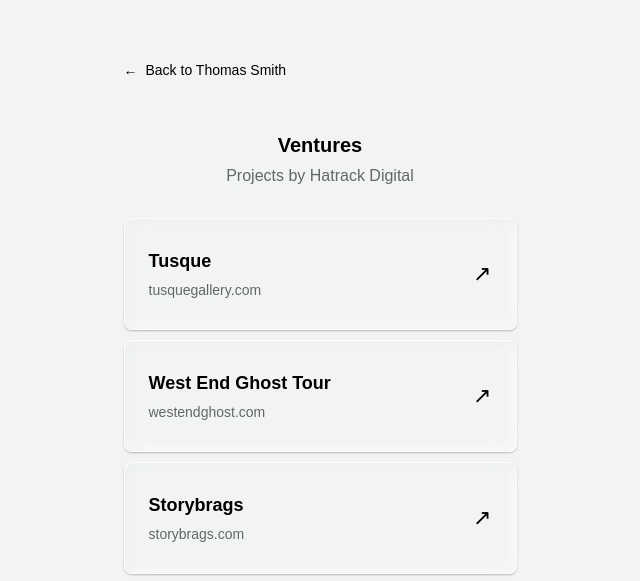
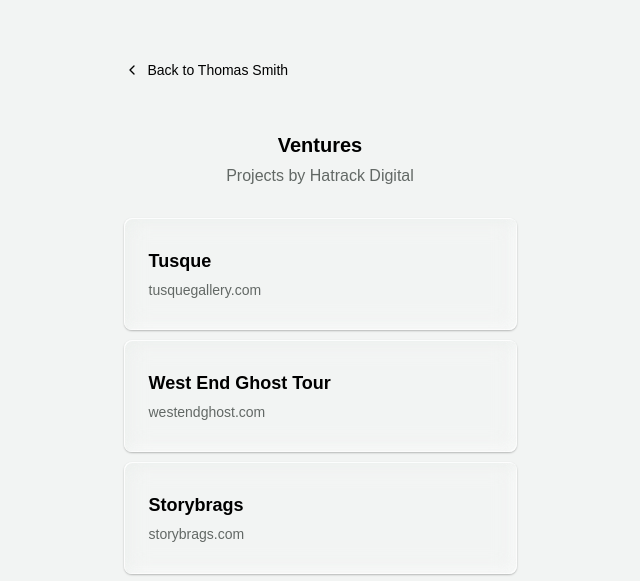
Before and after one commit to tsmitty11/link-in-bio, a plain HTML site: page ventures.html in a window 1280 px wide. Shown: the top 581 px of the page, 320-960 px from the left. Drawn offline with Linux system fonts and the light colour scheme; a web font is replaced by a local one.

Commit message:
Remove arrow emojis

```diff
--- a/styles.css
+++ b/styles.css
@@ -189,10 +189,6 @@ footer {
   overflow-wrap: anywhere;
 }
 
-.venture-arrow {
-  font-size: 22px;
-}
-
 .ventures-page footer {
   margin-top: auto;
   padding-top: 40px;
--- a/ventures.html
+++ b/ventures.html
@@ -25,7 +25,10 @@
 </head>
 <body>
   <main class="page ventures-page">
-    <a class="back-link" href="./"><span aria-hidden="true">←</span> Back to Thomas Smith</a>
+    <a class="back-link" href="./">
+      <svg width="16" height="16" viewBox="0 0 24 24" fill="none" stroke="currentColor" stroke-width="2" stroke-linecap="round" stroke-linejoin="round" aria-hidden="true" focusable="false"><path d="m15 18-6-6 6-6"/></svg>
+      Back to Thomas Smith
+    </a>
 
     <header class="ventures-header">
       <h1>Ventures</h1>
@@ -35,15 +38,12 @@
     <nav class="links" aria-label="Hatrack Digital projects">
       <a class="glass venture-card" href="https://tusquegallery.com">
         <span><span class="venture-name">Tusque</span><span class="venture-domain">tusquegallery.com</span></span>
-        <span class="venture-arrow" aria-hidden="true">↗</span>
       </a>
       <a class="glass venture-card" href="https://westendghost.com">
         <span><span class="venture-name">West End Ghost Tour</span><span class="venture-domain">westendghost.com</span></span>
-        <span class="venture-arrow" aria-hidden="true">↗</span>
       </a>
       <a class="glass venture-card" href="https://storybrags.com">
         <span><span class="venture-name">Storybrags</span><span class="venture-domain">storybrags.com</span></span>
-        <span class="venture-arrow" aria-hidden="true">↗</span>
       </a>
     </nav>
 
```
